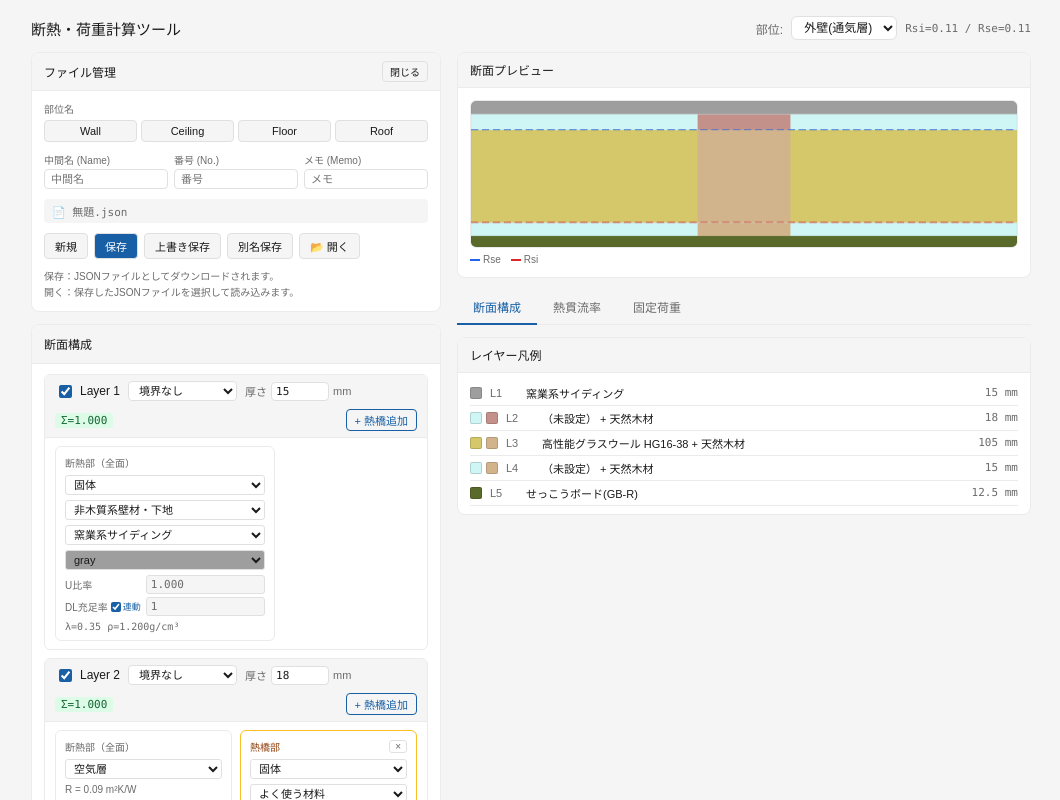
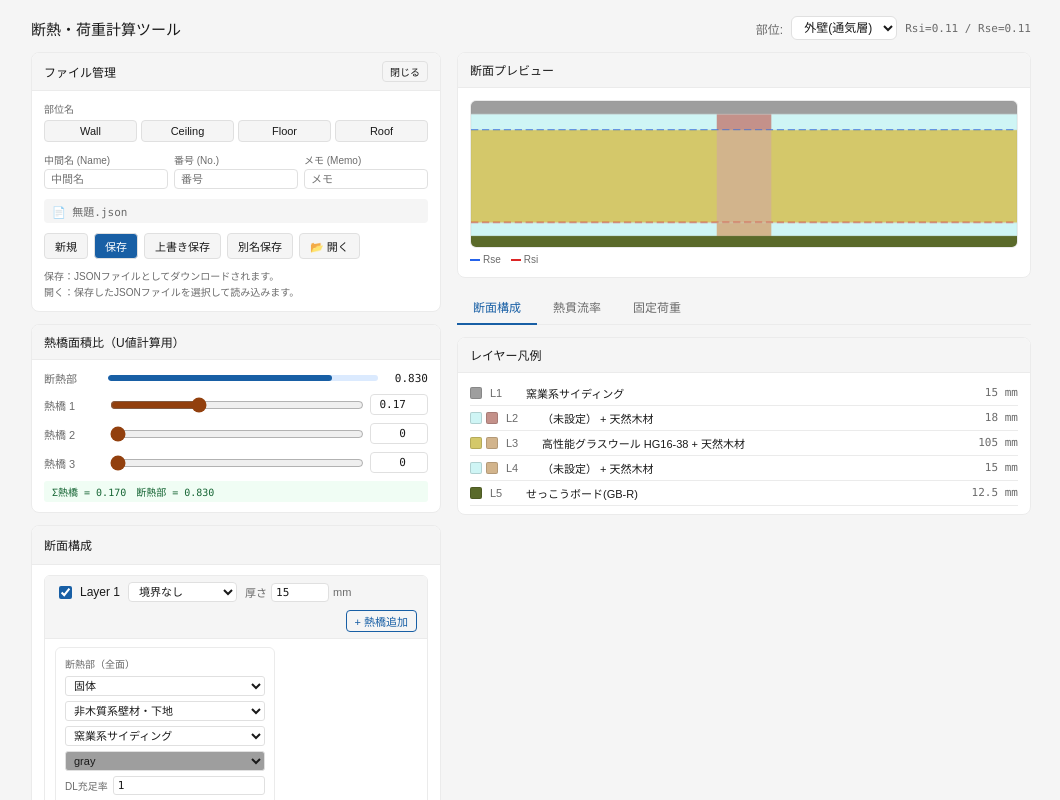
Before and after one commit to MasaomiF/insulation-calc, a React (Vite) app: page / in a window 1280 px wide. Shown: the top 800 px of the page, without its empty margins (109-1169 px from the left). Built offline with nearby package versions, Linux system fonts and the light colour scheme.

Commit message:
熱橋面積比を上位で一括設定に変更

```diff
--- a/src/InsulationCalc.jsx
+++ b/src/InsulationCalc.jsx
@@ -149,55 +149,47 @@ const COLOR_MAP = {
 
 // ============================================================
 // データ構造ヘルパー
-// layer.materials[0] = 断熱部（全面、ratioForUは自動 = 1 - Σ熱橋比率）
-// layer.materials[1+] = 熱橋部（ratioForU手動入力、合計=1の制約）
-// ratioForDL は熱貫流率比率とは独立した充足率
+// layer.materials[0] = 断熱部（全面）
+// layer.materials[1+] = 熱橋部
+// ratioForU は上位の bridgeRatios で一括管理
+// ratioForDL は各材料で独立設定
 // ============================================================
 function makeMat(overrides = {}) {
   return {
     materialType: "none", category: null, material: null, color: null,
-    ratioForU: 0, ratioForDL: 0,
-    dlOverridden: false,  // trueのとき ratioForDL はratioForUと独立
+    ratioForDL: 0,
+    dlOverridden: false,
     ...overrides,
   };
 }
 
-function syncRatio1(materials) {
-  const bridgeSum = materials.slice(1).reduce((s, m) => s + (parseFloat(m.ratioForU) || 0), 0);
-  const newRatioForU = parseFloat((1 - bridgeSum).toFixed(4));
-  const m0 = materials[0];
-  // material1のDLも未上書きなら同期
-  const newDL0 = m0.dlOverridden ? m0.ratioForDL : newRatioForU;
-  return [
-    { ...m0, ratioForU: newRatioForU, ratioForDL: newDL0 },
-    ...materials.slice(1),
-  ];
-}
+// 初期熱橋面積比 [熱橋1, 熱橋2, 熱橋3]
+const initialBridgeRatios = [0.17, 0, 0];
 
 function defaultLayer(i) {
   const presets = [
     { switchOn: true, surfacetype: "none", thickness: 15, materials: [
-      makeMat({ materialType: "solid", category: "非木質系壁材・下地", material: "窯業系サイディング", color: "gray", ratioForU: 1, ratioForDL: 1 }),
+      makeMat({ materialType: "solid", category: "非木質系壁材・下地", material: "窯業系サイディング", color: "gray", ratioForDL: 1 }),
     ]},
     { switchOn: true, surfacetype: "none", thickness: 18, materials: [
-      makeMat({ materialType: "air", color: "lightcyan", ratioForU: 0.83, ratioForDL: 0.83 }),
-      makeMat({ materialType: "solid", category: "よく使う材料", material: "天然木材", color: "rosybrown", ratioForU: 0.17, ratioForDL: 0.059 }),
+      makeMat({ materialType: "air", color: "lightcyan", ratioForDL: 0.83 }),
+      makeMat({ materialType: "solid", category: "よく使う材料", material: "天然木材", color: "rosybrown", ratioForDL: 0.059 }),
     ]},
     { switchOn: true, surfacetype: "rse", thickness: 105, materials: [
-      makeMat({ materialType: "solid", category: "グラスウール", material: "高性能グラスウール HG16-38", color: "khaki", ratioForU: 0.83, ratioForDL: 0.83 }),
-      makeMat({ materialType: "solid", category: "よく使う材料", material: "天然木材", color: "tan", ratioForU: 0.17, ratioForDL: 0.099 }),
+      makeMat({ materialType: "solid", category: "グラスウール", material: "高性能グラスウール HG16-38", color: "khaki", ratioForDL: 0.83 }),
+      makeMat({ materialType: "solid", category: "よく使う材料", material: "天然木材", color: "tan", ratioForDL: 0.099 }),
     ]},
     { switchOn: true, surfacetype: "rsi", thickness: 15, materials: [
-      makeMat({ materialType: "air", color: "lightcyan", ratioForU: 0.83, ratioForDL: 0.83 }),
-      makeMat({ materialType: "solid", category: "よく使う材料", material: "天然木材", color: "tan", ratioForU: 0.17, ratioForDL: 0.099 }),
+      makeMat({ materialType: "air", color: "lightcyan", ratioForDL: 0.83 }),
+      makeMat({ materialType: "solid", category: "よく使う材料", material: "天然木材", color: "tan", ratioForDL: 0.099 }),
     ]},
     { switchOn: true, surfacetype: "none", thickness: 12.5, materials: [
-      makeMat({ materialType: "solid", category: "よく使う材料", material: "せっこうボード(GB-R)", color: "darkolivegreen", ratioForU: 1, ratioForDL: 1 }),
+      makeMat({ materialType: "solid", category: "よく使う材料", material: "せっこうボード(GB-R)", color: "darkolivegreen", ratioForDL: 1 }),
     ]},
   ];
   if (i < presets.length) return presets[i];
   return { switchOn: false, surfacetype: "none", thickness: null,
-    materials: [makeMat({ materialType: "solid", ratioForU: 1, ratioForDL: 1 })] };
+    materials: [makeMat({ materialType: "solid", ratioForDL: 1 })] };
 }
 
 const initialLayers = Array.from({ length: 10 }, (_, i) => defaultLayer(i));
@@ -224,11 +216,11 @@ function calcR(mat, thickness) {
 }
 
 /*
- * U値計算（Excelロジック）
- * 戻り値に rows[] を追加 → 各行: { label, λ, d, flag, R_bridge, R_ins }
- * flag: "断熱" | "熱橋" | "熱橋＆断熱"
+ * U値計算（bridgeRatios = 上位で設定した熱橋面積比配列）
+ * bridgeRatios[0] = 熱橋1の比率, [1] = 熱橋2, [2] = 熱橋3
+ * 断熱部比率 = 1 - Σbridgeratios
  */
-function calculateUValue(layers, rsi, rse) {
+function calculateUValue(layers, rsi, rse, bridgeRatios) {
   let startLayer = 0, endLayer = layers.length - 1;
   for (let i = 0; i < layers.length; i++) {
     if (layers[i]?.surfacetype === "rse") { startLayer = i; break; }
@@ -238,74 +230,68 @@ function calculateUValue(layers, rsi, rse) {
   }
 
   let R_common = rsi + rse;
-  const bridgeItems = [];
-  const rows = []; // Excel表示用行データ
+  // 熱橋ごとのR追加分 { R_extra }[]（最大3つ）
+  const bridgeRExtras = [0, 0, 0];
+  const rows = [];
 
-  // Rsi行
-  rows.push({ label: `室内側表面熱抵抗 Rsi`, λ: "—", d: "—", flag: "両", R_bridge: rsi, R_ins: rsi });
+  rows.push({ label: "室内側表面熱抵抗 Rsi", λ: "—", d: "—", flag: "両", R_bridge: rsi, R_ins: rsi });
 
   for (let i = startLayer; i <= endLayer; i++) {
     const layer = layers[i];
     if (!layer?.switchOn || !layer.thickness) continue;
     const { materials, thickness } = layer;
     const d = thickness / 1000;
+    const hasBridge = materials.slice(1).some((m) => m.materialType !== "none");
 
-    // material1（断熱部・全面）
     const m1 = materials[0];
     const λ1 = m1.materialType === "air" ? "空気層" : getLambda(m1.category, m1.material);
     const r1 = calcR(m1, thickness);
-    const matName1 = m1.materialType === "air" ? "空気層" : (m1.material || "（未設定）");
-
-    // material2+（熱橋部）があるかどうかで flag を決定
-    const hasBridge = materials.slice(1).some((m) => m.materialType !== "none");
+    const name1 = m1.materialType === "air" ? "空気層" : (m1.material || "（未設定）");
 
     if (hasBridge) {
-      // material1は両経路（断熱＆熱橋）
       if (r1 != null) {
-        rows.push({ label: matName1, λ: typeof λ1 === "number" ? λ1 : λ1, d, flag: "熱橋＆断熱", R_bridge: r1, R_ins: r1, color: m1.color });
+        rows.push({ label: name1, λ: λ1, d, flag: "熱橋＆断熱", R_bridge: r1, R_ins: r1, color: m1.color });
         R_common += r1;
       }
-      // material2+は熱橋経路のみ
       materials.slice(1).forEach((mj, ji) => {
         if (mj.materialType === "none") return;
         const λj = mj.materialType === "air" ? "空気層" : getLambda(mj.category, mj.material);
         const rj = calcR(mj, thickness);
         const nameJ = mj.materialType === "air" ? "空気層" : (mj.material || "（未設定）");
         if (rj != null) {
-          rows.push({ label: nameJ, λ: typeof λj === "number" ? λj : λj, d, flag: "熱橋", R_bridge: rj, R_ins: 0, color: mj.color });
-          bridgeItems.push({ ratio: parseFloat(mj.ratioForU) || 0, R_extra: rj });
+          rows.push({ label: nameJ, λ: λj, d, flag: "熱橋", R_bridge: rj, R_ins: 0, color: mj.color });
+          if (ji < 3) bridgeRExtras[ji] += rj;
         }
       });
     } else {
-      // 熱橋なし → 断熱経路のみ
       if (r1 != null) {
-        rows.push({ label: matName1, λ: typeof λ1 === "number" ? λ1 : λ1, d, flag: "断熱", R_bridge: 0, R_ins: r1, color: m1.color });
+        rows.push({ label: name1, λ: λ1, d, flag: "断熱", R_bridge: 0, R_ins: r1, color: m1.color });
         R_common += r1;
       }
     }
   }
 
-  // Rse行
-  rows.push({ label: `外気側表面熱抵抗 Rse`, λ: "—", d: "—", flag: "両", R_bridge: rse, R_ins: rse });
+  rows.push({ label: "外気側表面熱抵抗 Rse", λ: "—", d: "—", flag: "両", R_bridge: rse, R_ins: rse });
 
+  const totalBridgeRatio = bridgeRatios.reduce((s, r) => s + (parseFloat(r) || 0), 0);
+  const insulationRatio = Math.max(0, 1 - totalBridgeRatio);
   const U_ins = R_common > 0 ? 1 / R_common : 0;
-  let totalBridgeRatio = bridgeItems.reduce((s, b) => s + b.ratio, 0);
-  const insulationRatio = Math.max(0, 1 - totalBridgeRatio);
 
   let uFinal = U_ins * insulationRatio;
-  const bridgeResults = bridgeItems.map((b) => {
-    const R_bridge = R_common + b.R_extra;
+  const bridgeResults = bridgeRatios.map((ratio, idx) => {
+    const r = parseFloat(ratio) || 0;
+    if (r <= 0) return null;
+    const R_bridge = R_common + bridgeRExtras[idx];
     const U_bridge = R_bridge > 0 ? 1 / R_bridge : 0;
-    uFinal += U_bridge * b.ratio;
-    return { ratio: b.ratio, R: R_bridge, U: U_bridge };
-  });
+    uFinal += U_bridge * r;
+    return { ratio: r, R: R_bridge, U: U_bridge, index: idx };
+  }).filter(Boolean);
 
-  // ΣR（熱橋部）= R_common + Σ各熱橋のR_extra（加重平均）
-  const R_bridge_total = bridgeItems.length > 0
-    ? bridgeItems.reduce((s, b) => s + (R_common + b.R_extra) * b.ratio, 0) / (totalBridgeRatio || 1)
+  const R_bridge_disp = bridgeResults.length > 0
+    ? bridgeResults.reduce((s, b) => s + b.R * b.ratio, 0) / (totalBridgeRatio || 1)
     : R_common;
 
-  return { uFinal, U_ins, R_common, R_bridge_total, insulationRatio, bridgeResults, rows, startLayer, endLayer };
+  return { uFinal, U_ins, R_common, R_bridge_disp, insulationRatio, bridgeResults, rows, startLayer, endLayer };
 }
 
 function calculateDeadLoad(layers) {
@@ -453,49 +439,14 @@ function MaterialCard({ mat, isFirst, onChange, onRemove, canRemove }) {
         {Object.entries(COLOR_MAP).map(([k]) => <option key={k} value={k} style={{ background: COLOR_MAP[k] }}>{k}</option>)}
       </select>
 
-      {/* 比率入力 */}
+      {/* 比率入力：DL充足率のみ */}
       <div style={{ display: "grid", gridTemplateColumns: "auto 1fr", gap: "3px 5px", alignItems: "center" }}>
-        <span style={S.lbl}>U比率</span>
-        {isFirst ? (
-          <div style={{ ...S.num, background: "var(--color-background-secondary)", color: "var(--color-text-secondary)", padding: "2px 4px", display: "block" }}>
-            {(parseFloat(mat.ratioForU) || 0).toFixed(3)}
-          </div>
-        ) : (
-          <input type="number" min="0" max="1" step="0.001" value={mat.ratioForU}
-            onChange={(e) => {
-              const newU = parseFloat(e.target.value) || 0;
-              // DL未上書きなら連動
-              const newDL = mat.dlOverridden ? mat.ratioForDL : newU;
-              onChange({ ...mat, ratioForU: newU, ratioForDL: newDL });
-            }} style={S.num} />
-        )}
-
-        {/* DL充足率ラベル＋同期チェック */}
-        <div style={{ display: "flex", alignItems: "center", gap: 3 }}>
-          <span style={S.lbl}>DL充足率</span>
-          <label title="U比率と連動" style={{ display: "flex", alignItems: "center", cursor: "pointer" }}>
-            <input
-              type="checkbox"
-              checked={!mat.dlOverridden}
-              onChange={(e) => {
-                const sync = e.target.checked;
-                onChange({
-                  ...mat,
-                  dlOverridden: !sync,
-                  ratioForDL: sync ? mat.ratioForU : mat.ratioForDL,
-                });
-              }}
-              style={{ width: 10, height: 10, accentColor: "#185FA5", margin: 0 }}
-            />
-            <span style={{ fontSize: 9, color: "#185FA5", marginLeft: 2 }}>連動</span>
-          </label>
-        </div>
+        <span style={S.lbl}>DL充足率</span>
         <input
           type="number" min="0" max="1" step="0.001"
           value={mat.ratioForDL}
-          disabled={!mat.dlOverridden && !isFirst}
-          onChange={(e) => onChange({ ...mat, ratioForDL: parseFloat(e.target.value) || 0, dlOverridden: true })}
-          style={{ ...S.num, background: mat.dlOverridden ? "var(--color-background-primary)" : "var(--color-background-secondary)", color: mat.dlOverridden ? "var(--color-text-primary)" : "var(--color-text-secondary)" }}
+          onChange={(e) => onChange({ ...mat, ratioForDL: parseFloat(e.target.value) || 0 })}
+          style={S.num}
         />
       </div>
 
@@ -517,26 +468,17 @@ function LayerRow({ layer, index, onChange }) {
 
   const updateMat = (mi, newMat) => {
     const mats = [...layer.materials];
-    // 熱橋部(mi>0)のratioForU変更時、DL未上書きなら連動
-    if (mi > 0 && newMat.ratioForU !== mats[mi].ratioForU && !newMat.dlOverridden) {
-      newMat = { ...newMat, ratioForDL: newMat.ratioForU };
-    }
     mats[mi] = newMat;
-    onChange({ ...layer, materials: syncRatio1(mats) });
+    onChange({ ...layer, materials: mats });
   };
 
   const addMat = () => {
-    const mats = [...layer.materials, makeMat({ materialType: "solid", ratioForU: 0, ratioForDL: 0, dlOverridden: false })];
-    onChange({ ...layer, materials: syncRatio1(mats) });
+    onChange({ ...layer, materials: [...layer.materials, makeMat({ materialType: "solid", ratioForDL: 0 })] });
   };
 
   const removeMat = (mi) => {
-    const mats = layer.materials.filter((_, i) => i !== mi);
-    onChange({ ...layer, materials: syncRatio1(mats) });
+    onChange({ ...layer, materials: layer.materials.filter((_, i) => i !== mi) });
   };
-
-  const totalRatio = layer.materials.reduce((s, m) => s + (parseFloat(m.ratioForU) || 0), 0);
-  const ratioOk = Math.abs(totalRatio - 1) < 0.005;
 
   return (
     <div style={{
@@ -571,16 +513,11 @@ function LayerRow({ layer, index, onChange }) {
             <span style={{ fontSize: 11, color: "var(--color-text-secondary)" }}>mm</span>
           </div>
 
-          {/* U比率合計 */}
-          <span style={{ fontSize: 11, fontFamily: "var(--font-mono)", color: ratioOk ? "#166534" : "#991b1b", background: ratioOk ? "#dcfce7" : "#fee2e2", padding: "1px 6px", borderRadius: 3 }}>
-            Σ={totalRatio.toFixed(3)}
-          </span>
-
           {layer.materials.length < 4 && (
-            <button onClick={addMat} style={{ fontSize: 11, padding: "2px 8px", borderRadius: 4, border: "0.5px solid #185FA5", background: "none", color: "#185FA5", cursor: "pointer", marginLeft: "auto" }}>
-              + 熱橋追加
-            </button>
-          )}
+              <button onClick={addMat} style={{ fontSize: 11, padding: "2px 8px", borderRadius: 4, border: "0.5px solid #185FA5", background: "none", color: "#185FA5", cursor: "pointer", marginLeft: "auto" }}>
+                + 熱橋追加
+              </button>
+            )}
         </>)}
       </div>
 
@@ -674,12 +611,10 @@ function SectionPreview({ layers, uResult }) {
 // ============================================================
 function UValuePanel({ result, layers }) {
   if (!result) return null;
-  const { rows, R_common, R_bridge_total, U_ins, bridgeResults, uFinal, insulationRatio } = result;
-
-  // 熱橋部ΣR・U値（加重平均済み代表値を表示）
-  const R_bridge_disp = bridgeResults.length > 0 ? R_bridge_total : R_common;
+  const { rows, R_common, R_bridge_disp: R_bridge_disp_raw, U_ins, bridgeResults, uFinal, insulationRatio } = result;
+  const bridge_ratio = 1 - insulationRatio;
+  const R_bridge_disp = R_bridge_disp_raw;
   const U_bridge_disp = R_bridge_disp > 0 ? 1 / R_bridge_disp : 0;
-  const bridge_ratio = 1 - insulationRatio;
 
   const td = (content, opts = {}) => ({
     padding: "4px 6px",
@@ -951,6 +886,7 @@ export default function InsulationCalc() {
   const [layers, setLayers] = useState(initialLayers);
   const [surfacePart, setSurfacePart] = useState("外壁(通気層)");
   const [activeTab, setActiveTab] = useState("section");
+  const [bridgeRatios, setBridgeRatios] = useState(initialBridgeRatios);
 
   // ── ファイル管理 state ──
   const [fileName, setFileName] = useState({ part: "", midName: "", number: "", memo: "" });
@@ -960,7 +896,7 @@ export default function InsulationCalc() {
   const fileInputRef = useRef(null);
 
   const surfaceData = RSI_RSE_VALUES.find((r) => r.part === surfacePart) || RSI_RSE_VALUES[4];
-  const uResult = calculateUValue(layers, surfaceData.rsi, surfaceData.rse);
+  const uResult = calculateUValue(layers, surfaceData.rsi, surfaceData.rse, bridgeRatios);
   const dlResult = calculateDeadLoad(layers);
 
   const updateLayer = useCallback((i, val) => {
@@ -995,7 +931,7 @@ export default function InsulationCalc() {
     if (!fileName.part && !fileName.midName && !fileName.number) {
       showMsg("err", "ファイル名を入力してください"); return;
     }
-    const data = { fullName, memo: fileName.memo, layers, surfacePart, savedAt: new Date().toISOString() };
+    const data = { fullName, memo: fileName.memo, layers, surfacePart, bridgeRatios, savedAt: new Date().toISOString() };
     downloadJSON(data, `${fullName}.json`);
     setIsDirty(false);
     showMsg("ok", `「${fullName}.json」をダウンロードしました`);
@@ -1034,6 +970,7 @@ export default function InsulationCalc() {
         const data = JSON.parse(ev.target.result);
         setLayers(data.layers);
         setSurfacePart(data.surfacePart || "外壁(通気層)");
+        if (data.bridgeRatios) setBridgeRatios(data.bridgeRatios);
         const parts = (data.fullName || "").split("-");
         setFileName({ part: parts[0] || "", midName: parts[1] || "", number: parts[2] || "", memo: data.memo || "" });
         setIsDirty(false);
@@ -1201,6 +1138,66 @@ export default function InsulationCalc() {
             )}
           </div>
 
+          {/* 熱橋面積比設定パネル */}
+          <div style={panelStyle}>
+            <div style={{ padding: "8px 12px", borderBottom: "0.5px solid var(--color-border-tertiary)", background: "var(--color-background-secondary)" }}>
+              <span style={{ fontSize: 12, fontWeight: 500 }}>熱橋面積比（U値計算用）</span>
+            </div>
+            <div style={{ padding: "10px 12px", display: "flex", flexDirection: "column", gap: 8 }}>
+              {/* 断熱部は自動表示 */}
+              <div style={{ display: "grid", gridTemplateColumns: "auto 1fr auto", gap: 8, alignItems: "center" }}>
+                <span style={{ fontSize: 11, color: "var(--color-text-secondary)", minWidth: 56 }}>断熱部</span>
+                <div style={{ height: 6, borderRadius: 3, background: "#dbeafe", position: "relative", overflow: "hidden" }}>
+                  <div style={{ position: "absolute", left: 0, top: 0, height: "100%", width: `${uResult.insulationRatio * 100}%`, background: "#185FA5", borderRadius: 3 }} />
+                </div>
+                <span style={{ fontSize: 11, fontFamily: "var(--font-mono)", minWidth: 42, textAlign: "right" }}>
+                  {uResult.insulationRatio.toFixed(3)}
+                </span>
+              </div>
+
+              {[0, 1, 2].map((idx) => (
+                <div key={idx} style={{ display: "grid", gridTemplateColumns: "auto 1fr auto", gap: 8, alignItems: "center" }}>
+                  <span style={{ fontSize: 11, color: "var(--color-text-secondary)", minWidth: 56 }}>熱橋 {idx + 1}</span>
+                  <input
+                    type="range" min="0" max="0.5" step="0.001"
+                    value={bridgeRatios[idx]}
+                    onChange={(e) => {
+                      const newRatios = [...bridgeRatios];
+                      newRatios[idx] = parseFloat(e.target.value);
+                      setBridgeRatios(newRatios);
+                      setIsDirty(true);
+                    }}
+                    style={{ width: "100%", accentColor: "#92400e" }}
+                  />
+                  <input
+                    type="number" min="0" max="0.5" step="0.001"
+                    value={bridgeRatios[idx]}
+                    onChange={(e) => {
+                      const newRatios = [...bridgeRatios];
+                      newRatios[idx] = parseFloat(e.target.value) || 0;
+                      setBridgeRatios(newRatios);
+                      setIsDirty(true);
+                    }}
+                    style={{ ...inpStyle, width: 58, fontFamily: "var(--font-mono)", textAlign: "right" }}
+                  />
+                </div>
+              ))}
+
+              {/* 合計チェック */}
+              {(() => {
+                const total = bridgeRatios.reduce((s, r) => s + (parseFloat(r) || 0), 0);
+                const ok = total <= 1.0;
+                return (
+                  <div style={{ fontSize: 10, fontFamily: "var(--font-mono)", padding: "3px 8px", borderRadius: 3,
+                    background: ok ? "#f0fdf4" : "#fee2e2", color: ok ? "#166534" : "#991b1b" }}>
+                    Σ熱橋 = {total.toFixed(3)}　断熱部 = {(1 - total).toFixed(3)}
+                    {!ok && "　⚠ 合計が1を超えています"}
+                  </div>
+                );
+              })()}
+            </div>
+          </div>
+
           {/* 断面構成パネル */}
           <div style={panelStyle}>
             <div style={{ padding: "10px 12px", borderBottom: "0.5px solid var(--color-border-tertiary)", background: "var(--color-background-secondary)" }}>
```
Also changed, not shown: 1 other file (tests, documents, lock files or other folders).
